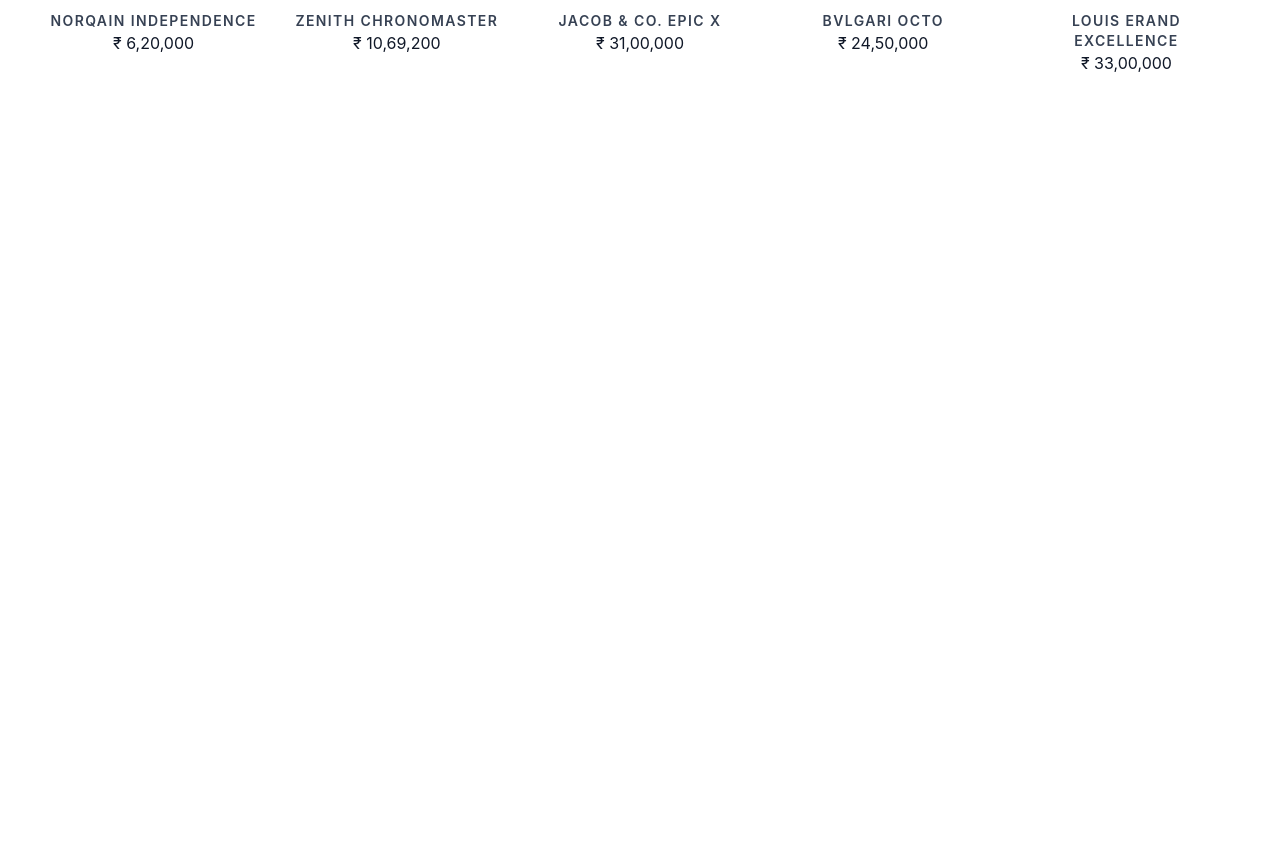
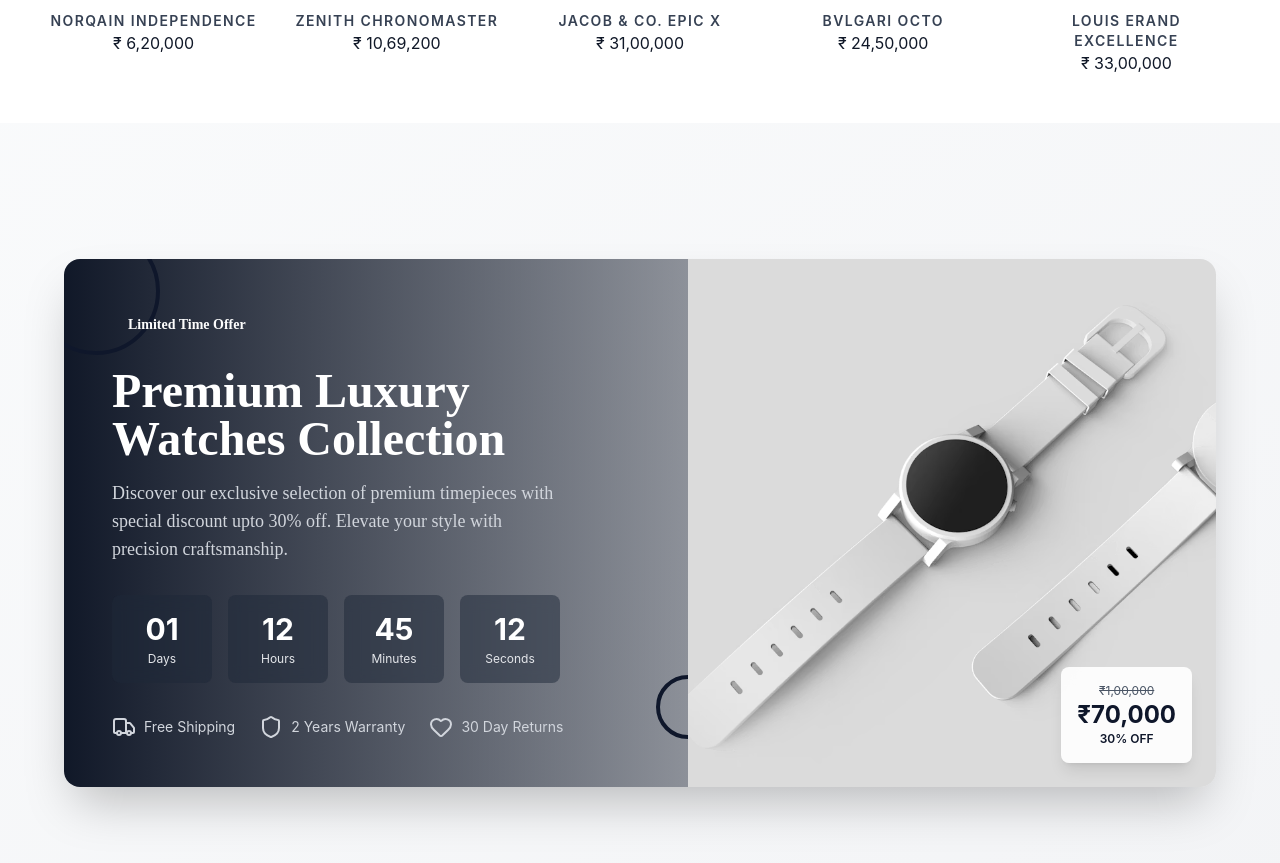
Before and after one commit to Anirudh-Negii/timestone, a React (Vite) app: page / in a window 1280 px wide. Shown: the part 2180-3043 px from the top of the page. Before the commit the page ends 2303 px from the top, so only its background shows below. Built offline with nearby package versions, Linux system fonts and the light colour scheme.

Commit message:
Build limited time offer section

```diff
--- a/src/assets/dummyStyles.js
+++ b/src/assets/dummyStyles.js
@@ -169,7 +169,7 @@
   countdownGrid: "grid grid-cols-4 -mx-6 md:-mx-0 xl:-mx-0 gap-4 mb-8 max-w-md",
   countdownItem: "bg-gray-800/50 backdrop-blur-sm rounded-lg p-4 text-center",
   countdownValue: "text-2xl md:text-3xl font-bold text-white",
-  countdownLabel: "text-xs text-gray-200 mt-1",
+  countdownUnit: "text-xs text-gray-200 mt-1",
 
   // Features
   featuresContainer: "flex flex-wrap gap-6",
--- /dev/null
+++ b/src/components/LimitedTime.jsx
@@ -0,0 +1,115 @@
+import React, { useState, useEffect } from "react";
+import { watchOfferBannerStyles } from "../assets/dummyStyles";
+import F1 from "../assets/F1.png";
+import { Truck, Shield, Heart } from "lucide-react";
+
+const LimitedTime = () => {
+  const [timeLeft, setTimeLeft] = useState({
+    Days: 1,
+    Hours: 12,
+    Minutes: 45,
+    Seconds: 18,
+  });
+
+  useEffect(() => {
+    // Function to convert time object to total seconds
+    const toTotalSeconds = (time) =>
+      time.Days * 86400 + time.Hours * 3600 + time.Minutes * 60 + time.Seconds;
+
+    const timer = setInterval(() => {
+      setTimeLeft((prev) => {
+        const total = toTotalSeconds(prev);
+
+        if (total <= 0) {
+          clearInterval(timer);
+          return { Days: 0, Hours: 0, Minutes: 0, Seconds: 0 };
+        }
+
+        const nextTotal = total - 1;
+
+        const Days = Math.floor(nextTotal / 86400);
+        const Hours = Math.floor((nextTotal % 86400) / 3600);
+        const Minutes = Math.floor((nextTotal % 3600) / 60);
+        const Seconds = Math.floor(nextTotal % 60);
+
+        return { Days, Hours, Minutes, Seconds };
+      });
+    }, 1000);
+
+    return () => clearInterval(timer);
+  }, []);
+
+  return (
+    <div className={watchOfferBannerStyles.container}>
+      <div className={watchOfferBannerStyles.maxWidthContainer}>
+        <div className={watchOfferBannerStyles.banner}>
+          <div className={watchOfferBannerStyles.contentSection}>
+            <div className={watchOfferBannerStyles.decorativeLarge}></div>
+            <div className={watchOfferBannerStyles.decorativeSmall}></div>
+
+            <div className={watchOfferBannerStyles.offerTag} style={watchOfferBannerStyles.playfairFont}>
+              Limited Time Offer
+            </div>
+
+            <h1 className={watchOfferBannerStyles.heading} style={watchOfferBannerStyles.playfairFont}>
+              Premium{" "}
+              <span className={watchOfferBannerStyles.headingAccent}>Luxury Watches</span>{" "}
+              Collection
+            </h1>
+
+            <p className={watchOfferBannerStyles.description}>
+              Discover our exclusive selection of premium timepieces with
+              special discount upto 30% off. Elevate your style with precision
+              craftsmanship.
+            </p>
+
+            <div className={watchOfferBannerStyles.countdownGrid}>
+              {Object.entries(timeLeft).map(([unit, value]) => (
+                <div key={unit} className={watchOfferBannerStyles.countdownItem}>
+                  <div className={watchOfferBannerStyles.countdownValue}>
+                    {String(value).padStart(2, "0")}
+                  </div>
+                  <div className={watchOfferBannerStyles.countdownUnit}>
+                    {unit}
+                  </div>
+                </div>
+              ))}
+            </div>
+
+            {/* Features */}
+            <div className={watchOfferBannerStyles.featuresContainer}>
+              <div className={watchOfferBannerStyles.featureItem}>
+                <Truck size={24} className={watchOfferBannerStyles.featureIcon}/>
+                <span className={watchOfferBannerStyles.featureText}>Free Shipping</span>
+              </div>
+
+              <div className={watchOfferBannerStyles.featureItem}>
+                <Shield size={24} className={watchOfferBannerStyles.featureIcon}/>
+                <span className={watchOfferBannerStyles.featureText}>2 Years Warranty</span>
+              </div>
+
+              <div className={watchOfferBannerStyles.featureItem}>
+                <Heart size={24} className={watchOfferBannerStyles.featureIcon} />
+                <span className={watchOfferBannerStyles.featureText}>30 Day Returns</span>
+              </div>
+
+            </div>
+          </div>
+
+          <div className={watchOfferBannerStyles.imageSection}>
+            <div className={watchOfferBannerStyles.imageOverlay} />
+            <img src={F1} alt="Discounted Watch" className={watchOfferBannerStyles.image}/>
+
+            <div className={watchOfferBannerStyles.priceTag}>
+              <div className={watchOfferBannerStyles.oldPrice}>₹1,00,000</div>
+              <div className={watchOfferBannerStyles.newPrice}>₹70,000</div>
+              <div className={watchOfferBannerStyles.discount}>30% OFF</div>
+            </div>
+          </div>
+        </div>
+      </div>
+    </div>
+  );
+};
+
+export default LimitedTime;
--- a/src/pages/Home.jsx
+++ b/src/pages/Home.jsx
@@ -2,6 +2,7 @@
 import BannerHome from '../components/BannerHome'
 import CategoriesHome from '../components/CategoriesHome'
 import ComingSoonWatch from '../components/ComingSoonWatch'
+import LimitedTime from '../components/LimitedTime'
 
 const Home = () => {
   return (
@@ -9,6 +10,7 @@
         <BannerHome />
         <CategoriesHome />
         <ComingSoonWatch />
+        <LimitedTime />
     </div>
   )
 }
```
